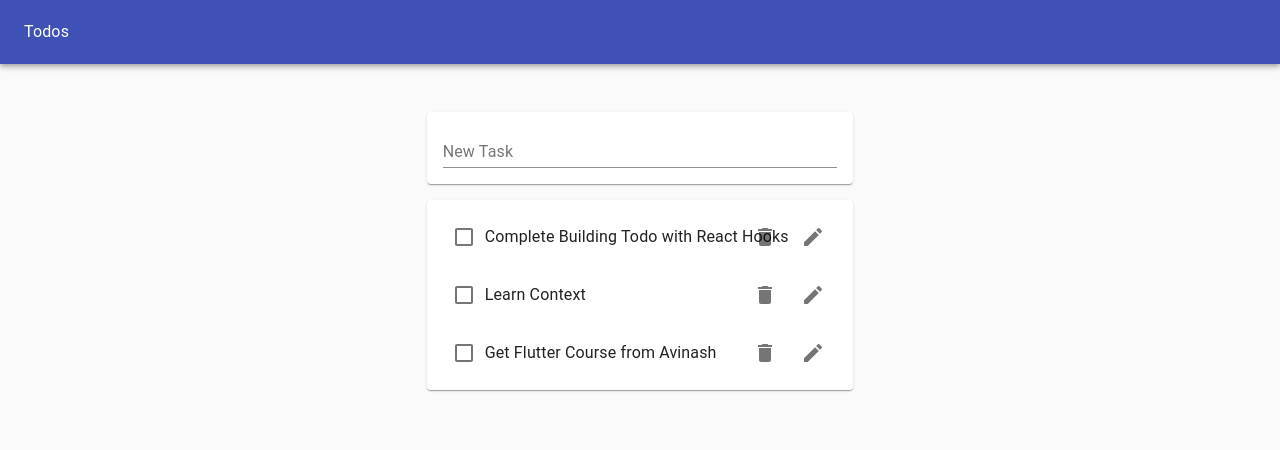
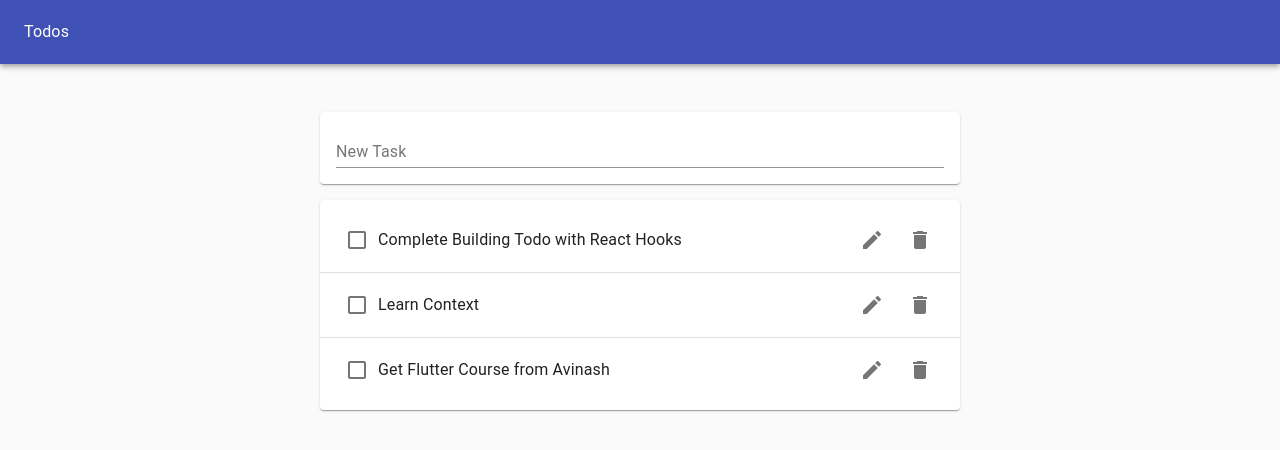
Before and after one commit to zolomohan/todo-hooks, a React (Create React App) app: page / in a window 1280 px wide. Shown: the top 450 px of the page. Built offline with nearby package versions, Linux system fonts and the light colour scheme.

Commit message:
Edit Cancel && Style Tweaks

```diff
--- a/src/App.js
+++ b/src/App.js
@@ -44,7 +44,7 @@ export default function App() {
 			</AppBar>
 
 			<Grid container justify='center' style={{ marginTop: '2rem' }}>
-				<Grid item xs={11} sm={10} md={8} lg={4}>
+				<Grid item xs={11} sm={10} md={8} lg={6}>
 					<Paper style={{ margin: '1rem 0', padding: '0.5rem 1rem 1rem' }}>
 						<Input onSubmit={addTodo} />
 					</Paper>
--- a/src/Input.js
+++ b/src/Input.js
@@ -4,7 +4,6 @@ import useInputState from './hooks/useInputState';
 
 export default function Input({ initialValue, onSubmit, editMode, id, toggleEditMode }) {
 	const [ value, handleChange, resetValue ] = useInputState(initialValue);
-
 	return (
 		<form
 			onSubmit={(event) => {
@@ -15,13 +14,15 @@ export default function Input({ initialValue, onSubmit, editMode, id, toggleEdit
 				} else onSubmit(value);
 				resetValue();
 			}}
+			style={editMode && {margin: '0 0.8rem', width: '100%'}}
 		>
 			<TextField
 				fullWidth
 				value={value}
-				label='New Task'
+				label={!editMode && 'New Task'}
 				onChange={handleChange}
 				style={{ marginTop: 0 }}
+				autoFocus={editMode}
 			/>
 		</form>
 	);
--- a/src/Todo.js
+++ b/src/Todo.js
@@ -6,24 +6,28 @@ import ListItemText from '@material-ui/core/ListItemText';
 import IconButton from '@material-ui/core/IconButton';
 import DeleteIcon from '@material-ui/icons/Delete';
 import EditIcon from '@material-ui/icons/Edit';
+import Close from '@material-ui/icons/Close';
 import Input from './Input'
 import useToggle from './hooks/useToggle';
 
 export default function Todo({ id, task, completed, toggle, remove, edit }) {
 	const [ editMode, toggleEditMode ] = useToggle();
 	return (
-		<ListItem style={{ textDecoration: completed && 'line-through' }}>
+		<ListItem style={{ textDecoration: completed && 'line-through', height: '64px' }}>
 			{editMode
-				? <Input onSubmit={edit} editMode id={id} toggleEditMode={toggleEditMode} initialValue={task} />
+				? <>
+						<Input onSubmit={edit} editMode id={id} toggleEditMode={toggleEditMode} initialValue={task} />
+						<IconButton><Close onClick={toggleEditMode} /></IconButton>
+					</>
 				: <>
 						<Checkbox checked={completed} tabIndex={-1} onClick={() => toggle(id)} />
 						<ListItemText>{task}</ListItemText>
 						<ListItemSecondaryAction>
+							<IconButton onClick={toggleEditMode}>
+								<EditIcon />
+							</IconButton>
 							<IconButton onClick={() => remove(id)}>
 								<DeleteIcon />
-							</IconButton>
-							<IconButton onClick={toggleEditMode}>
-								<EditIcon />
 							</IconButton>
 						</ListItemSecondaryAction>
 					</>
--- a/src/TodoList.js
+++ b/src/TodoList.js
@@ -1,12 +1,16 @@
 import React from 'react';
 import List from '@material-ui/core/List';
 import Todo from './Todo';
+import Divider from '@material-ui/core/Divider'
 
 export default function TodoList({ todos, toggle, remove, edit }) {
 	return (
 		<List>
-			{todos.map((todo) => (
+			{todos.map((todo, i) => (
+				<>
 				<Todo task={todo.task} key={todo.id} id={todo.id} completed={todo.completed} toggle={toggle} remove={remove} edit={edit} />
+				{i < todos.length - 1 && <Divider />}
+				</>
 			))}
 		</List>
 	);
```
